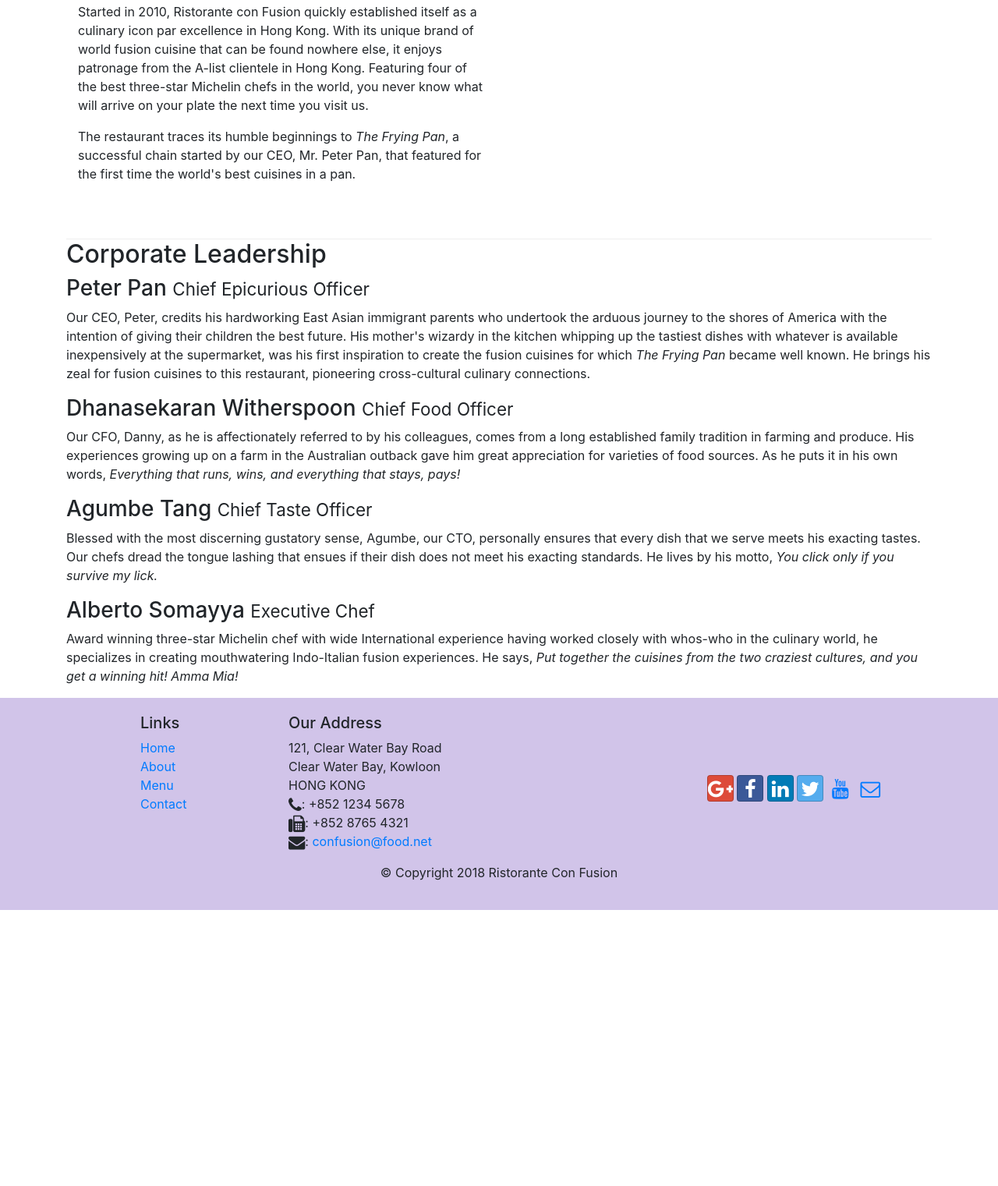
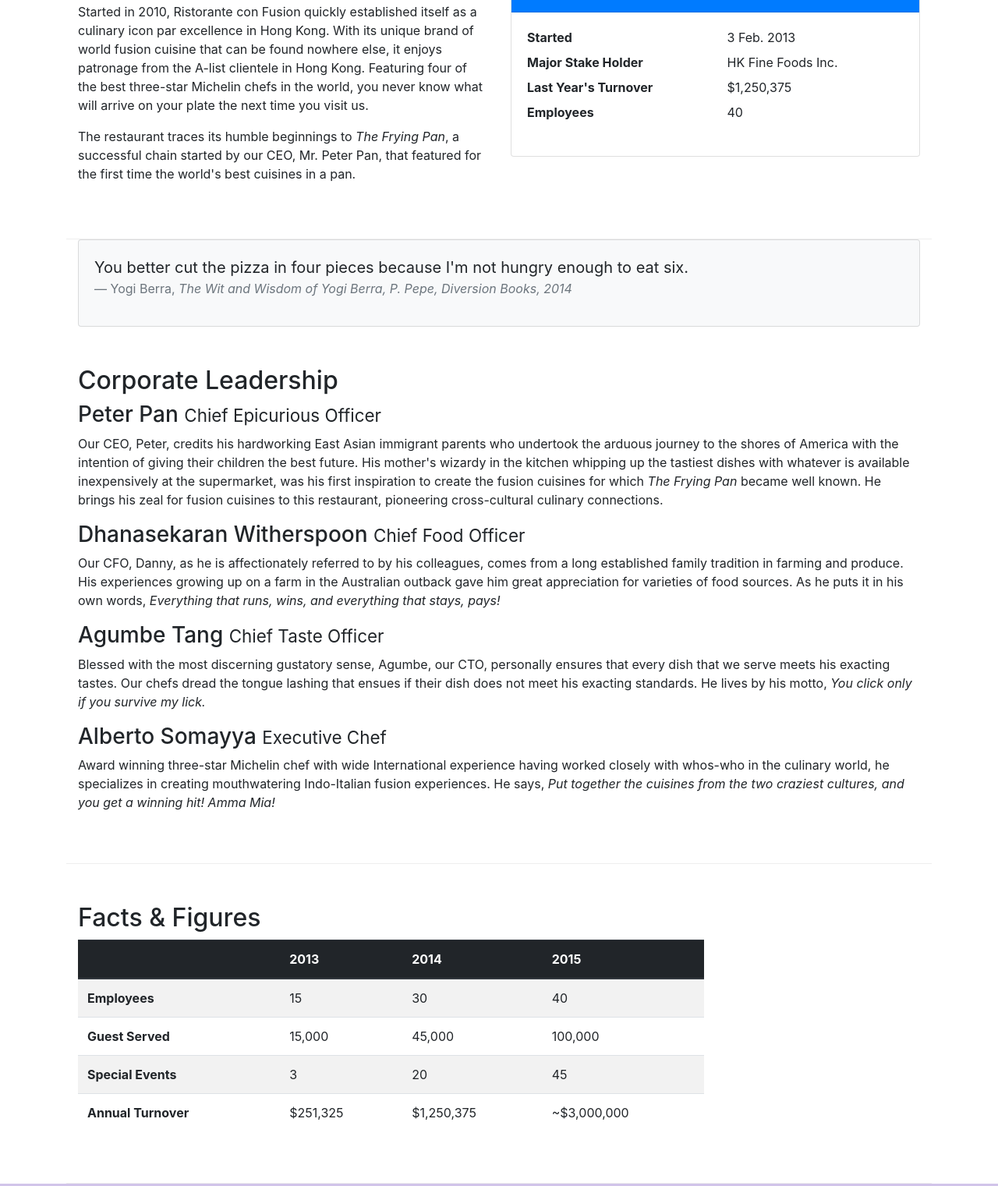
Before and after one commit to edgmuir/Coursera-Bootstrap4, a website: page aboutus.html in a window 1280 px wide. Shown: the part 558-2079 px from the top of the page at 78% size. Before the commit the page ends 1725 px from the top, so only its background shows below. Drawn offline with nearby package versions, Linux system fonts and the light colour scheme.

Commit message:
Added Tables and Cards to aboutus page.

```diff
--- a/aboutus.html
+++ b/aboutus.html
@@ -65,13 +65,42 @@
           in Hong Kong. Featuring four of the best three-star Michelin chefs in the world, you never know what will arrive on your plate the next time you visit us.</p>
         <p>The restaurant traces its humble beginnings to <em>The Frying Pan</em>, a successful chain started by our CEO, Mr. Peter Pan, that featured for the first time the world's best cuisines in a pan.</p>
       </div>
-      <div>
+      <div class="col-sm">
+        <div class="card">
+          <h3 class="card-header bg-primary text-white">Facts At a Glance</h3>
+          <div class="card-body">
+            <dl class="row">
+              <dt class="col-6">Started</dt>
+              <dd class="col-6">3 Feb. 2013</dd>
+              <dt class="col-6">Major Stake Holder</dt>
+              <dd class="col-6">HK Fine Foods Inc.</dd>
+              <dt class="col-6">Last Year's Turnover</dt>
+              <dd class="col-6">$1,250,375</dd>
+              <dt class="col-6">Employees</dt>
+              <dd class="col-6">40</dd>
+            </dl>
+          </div>
+        </div>
+      </div>
+    </div>
+    <div class="col-12">
+      <div class="card card-body bg-light">
+        <blockquote class="blockquote">
+          <p class="mb-0">
+            You better cut the pizza in four pieces because
+            I'm not hungry enough to eat six.
+          </p>
+          <footer class="blockquote-footer">Yogi Berra,
+            <cite title="Source Title">The Wit and Wisdom of
+              Yogi Berra, P. Pepe, Diversion Books, 2014</cite>
+          </footer>
+        </blockquote>
       </div>
     </div>
 
 
-    <div>
-      <div>
+    <div class="row row-content">
+      <div class="col-12">
         <h2>Corporate Leadership</h2>
         <h3>Peter Pan <small>Chief Epicurious Officer</small></h3>
         <p class="d-none d-sm-block">Our CEO, Peter, credits his hardworking East Asian immigrant parents who undertook the arduous journey to the shores of America with the intention of giving their children the best future. His mother's wizardy in
@@ -88,7 +117,52 @@
           says, <em>Put together the cuisines from the two craziest cultures, and you get a winning hit! Amma Mia!</em></p>
       </div>
     </div>
+    <div class="row row-content">
+      <div class="col-12 col-sm-9">
+        <h2>Facts &amp; Figures</h2>
+        <div class="table-responsive">
+          <table class="table table-striped">
+            <thead class="thead-dark">
+              <tr>
+                <th>&nbsp;</th>
+                <th>2013</th>
+                <th>2014</th>
+                <th>2015</th>
+              </tr>
+            </thead>
+            <tbody>
+              <tr>
+                <th>Employees</th>
+                <td>15</td>
+                <td>30</td>
+                <td>40</td>
+              </tr>
+              <tr>
+                <th>Guest Served</th>
+                <td>15,000</td>
+                <td>45,000</td>
+                <td>100,000</td>
+              </tr>
+              <tr>
+                <th>Special Events</th>
+                <td>3</td>
+                <td>20</td>
+                <td>45</td>
+              </tr>
+              <tr>
+                <th>Annual Turnover</th>
+                <td>$251,325</td>
+                <td>$1,250,375</td>
+                <td>~$3,000,000</td>
+              </tr>
+            </tbody>
+          </table>
+        </div>
+      </div>
+      <div class="col-12 col-sm-3">
 
+      </div>
+    </div>
   </div>
 
   <footer class="footer">
```
